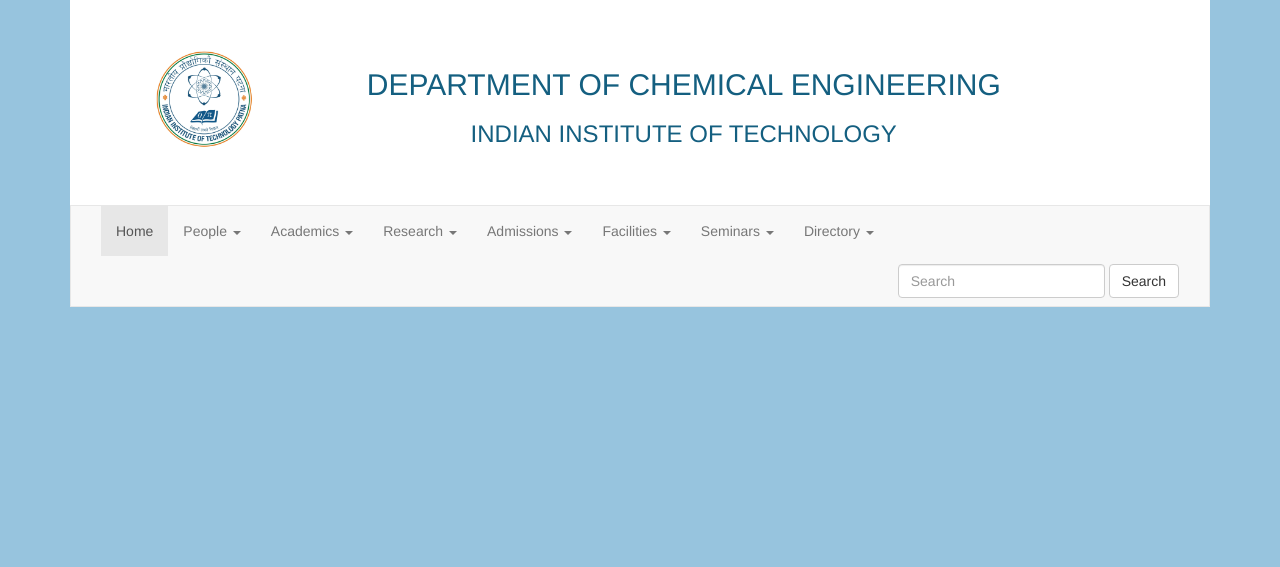
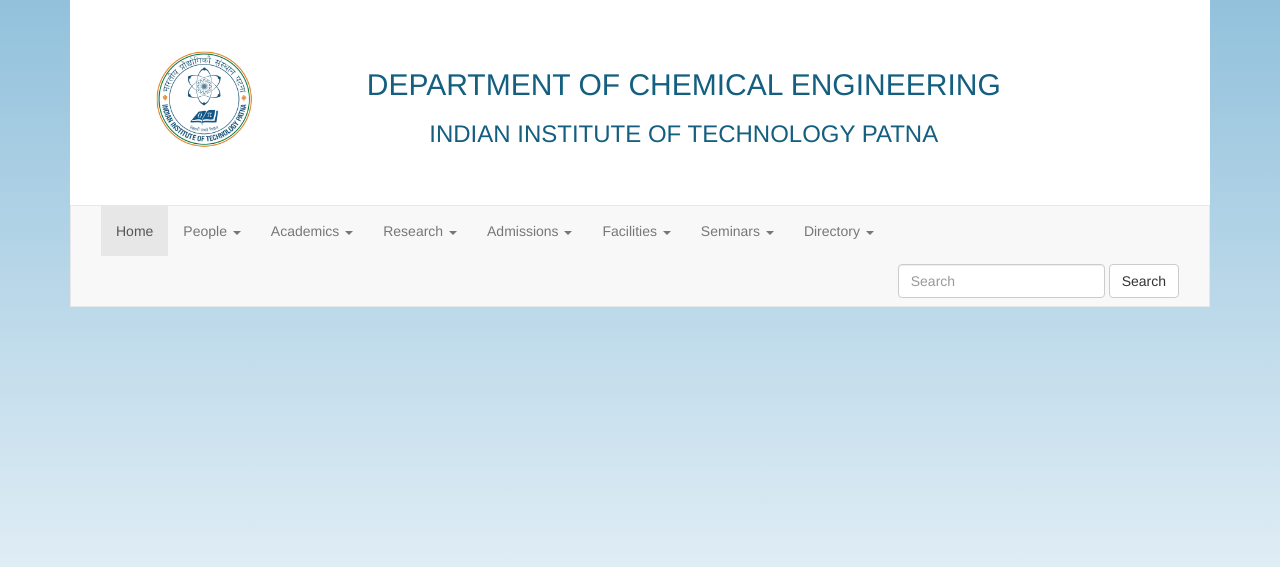
Before and after one commit to kshitij1234/Chemisty-Department-Website, a Django app: page / in a window 1280 px wide. Shown: the top 567 px of the page. Run offline with Django 3.2, Linux system fonts and the light colour scheme; some libraries are stand-ins or nearby versions.

Commit message:
Background color is now gradient based

```diff
--- a/chemdeptsite/templates/header.html
+++ b/chemdeptsite/templates/header.html
@@ -8,16 +8,25 @@
   	<link rel="stylesheet" href="{% static 'css/bootstrap.min.css' %}" type = "text/css"/>
   	<meta name="viewport" content = "width=device-width, initial-scale=1.0">
   	<style type="text/css">
-  		html,
-  		body,
+      html,
+      body,
       div {
         border: 0;
         margin: 0;
         padding: 0;
   		}
+      #grad {
+        background: #92c1dc; /* For browsers that do not support gradients */
+        background: -webkit-linear-gradient(#92c1dc, #ffffff); /* For Safari 5.1 to 6.0 */
+        background: -o-linear-gradient(#92c1dc, #ffffff); /* For Opera 11.1 to 12.0 */
+        background: -moz-linear-gradient(#92c1dc, #ffffff); /* For Firefox 3.6 to 15 */
+        background: linear-gradient(#92c1dc, #ffffff); /* Standard syntax */
+        background-repeat: no-repeat;
+        background-attachment: fixed;
+      }
   	</style>
   </head>
-<body class="body" style="background-color:#97c4de">
+<body class="body" id="grad">
   <div class="container" id="header">
     <div class="jumbotron" style="border-radius:0px; background-color:#ffffff; color:#145f80; margin:0px;">
       <div class="row">
@@ -28,7 +37,7 @@
         </div>
         <div class="col-lg-9 col-sm-10" align="center">
           <h2>DEPARTMENT OF CHEMICAL ENGINEERING</h2>
-          <h3>INDIAN INSTITUTE OF TECHNOLOGY</h3>
+          <h3>INDIAN INSTITUTE OF TECHNOLOGY PATNA</h3>
         </div>
       </div>
     </div>
```
